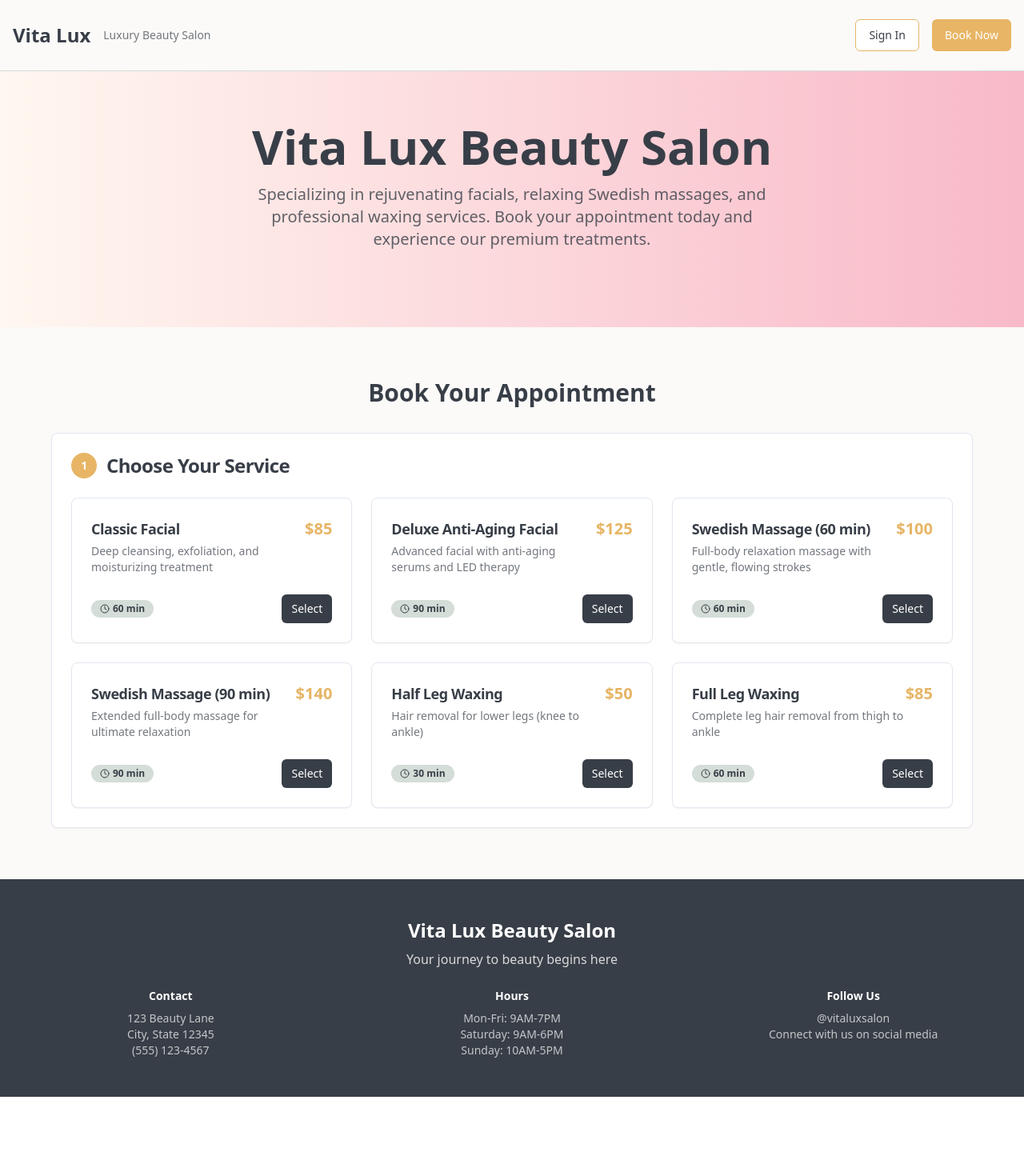
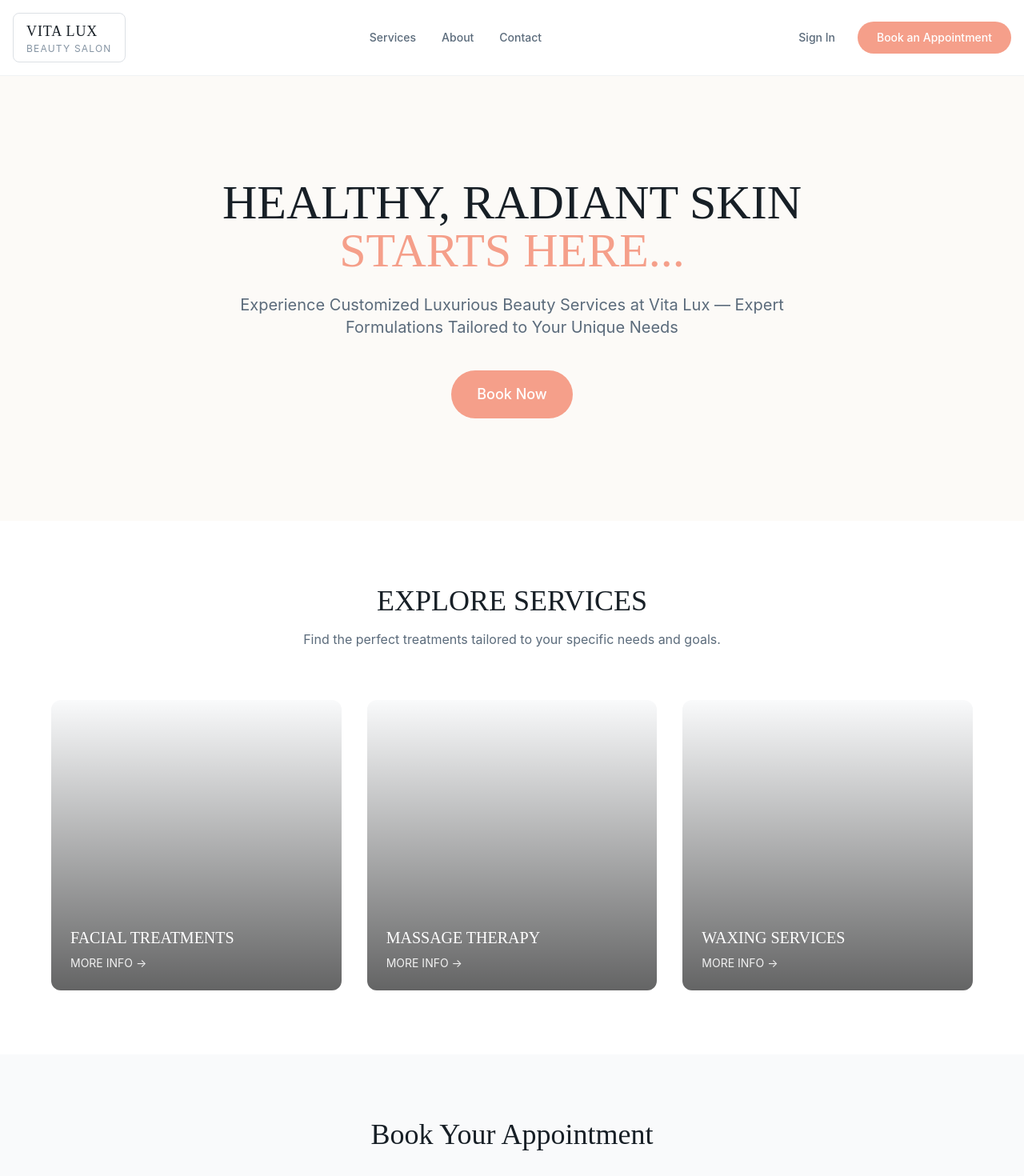
Before and after one commit to Victoria-Lux/vita-lux-book-beauty, a React (Vite) app: page / in a window 1280 px wide. Shown: the top 1470 px of the page at 80% size. Before the commit the page ends 1371 px from the top, so only its background shows below. Built offline with nearby package versions, Linux system fonts and the light colour scheme.

Commit message:
Refactor: Apply design theme from example
Implement the design theme from the provided screenshots, including color scheme, typography, and layout adjustments.

```diff
--- a/src/components/Header.tsx
+++ b/src/components/Header.tsx
@@ -1,28 +1,43 @@
+
 import { Button } from "@/components/ui/button";
 
 const Header = () => {
   return (
-    <header className="bg-salon-warm-white border-b border-salon-sage">
-      <div className="container mx-auto px-4 py-6">
+    <header className="bg-salon-white border-b border-salon-gray-100 sticky top-0 z-50">
+      <div className="container mx-auto px-4 py-4">
         <div className="flex justify-between items-center">
           <div className="flex items-center space-x-4">
-            <div className="text-2xl font-bold text-salon-charcoal">
-              Vita Lux
-            </div>
-            <div className="text-sm text-salon-charcoal/70 hidden md:block">
-              Luxury Beauty Salon
+            <div className="border border-salon-gray-200 px-4 py-2 rounded-sm">
+              <div className="text-lg font-playfair font-medium text-salon-charcoal tracking-wider">
+                VITA LUX
+              </div>
+              <div className="text-xs text-salon-gray-400 tracking-widest uppercase">
+                BEAUTY SALON
+              </div>
             </div>
           </div>
 
-          <div className="flex items-center space-x-4">
+          <nav className="hidden md:flex items-center space-x-8">
+            <a href="#" className="text-salon-gray-600 hover:text-salon-charcoal transition-colors text-sm font-medium">
+              Services
+            </a>
+            <a href="#" className="text-salon-gray-600 hover:text-salon-charcoal transition-colors text-sm font-medium">
+              About
+            </a>
+            <a href="#" className="text-salon-gray-600 hover:text-salon-charcoal transition-colors text-sm font-medium">
+              Contact
+            </a>
+          </nav>
+
+          <div className="flex items-center space-x-3">
             <Button
-              variant="outline"
-              className="border-salon-gold text-salon-charcoal hover:bg-salon-cream"
+              variant="ghost"
+              className="text-salon-gray-600 hover:text-salon-charcoal hover:bg-salon-gray-50"
             >
               Sign In
             </Button>
-            <Button className="bg-salon-gold hover:bg-salon-gold-light text-white">
-              Book Now
+            <Button className="bg-salon-coral hover:bg-salon-coral-dark text-white font-medium px-6 py-2 rounded-full">
+              Book an Appointment
             </Button>
           </div>
         </div>
--- a/src/index.css
+++ b/src/index.css
@@ -1,106 +1,90 @@
+
 @tailwind base;
 @tailwind components;
 @tailwind utilities;
 
-/* Definition of the design system. All colors, gradients, fonts, etc should be defined here. */
+/* Import Google Fonts */
+@import url('https://fonts.googleapis.com/css2?family=Inter:wght@300;400;500;600;700&family=Playfair+Display:wght@400;500;600;700&display=swap');
 
-/* Vita Lux Beauty Salon Design System */
+/* Tanya Martin Inspired Design System */
 :root {
-  /* Luxury Beauty Salon Color Palette */
-  --salon-gold: 37 73% 65%;
-  --salon-gold-light: 37 73% 75%;
-  --salon-rose: 346 83% 85%;
-  --salon-cream: 30 100% 97%;
-  --salon-warm-white: 30 25% 98%;
-  --salon-charcoal: 218 12% 25%;
-  --salon-sage: 140 12% 85%;
+  /* Elegant Beauty Salon Color Palette - Inspired by Tanya Martin */
+  --salon-coral: 12 84% 75%;        /* Soft coral/salmon - main accent */
+  --salon-coral-light: 12 84% 82%;  /* Lighter coral for hover states */
+  --salon-coral-dark: 12 84% 68%;   /* Darker coral for active states */
+  --salon-cream: 30 50% 98%;        /* Warm cream background */
+  --salon-white: 0 0% 100%;         /* Pure white */
+  --salon-gray-50: 210 20% 98%;     /* Very light gray */
+  --salon-gray-100: 210 17% 95%;    /* Light gray */
+  --salon-gray-200: 210 16% 88%;    /* Medium light gray */
+  --salon-gray-400: 210 14% 58%;    /* Medium gray */
+  --salon-gray-600: 210 15% 42%;    /* Dark gray */
+  --salon-gray-800: 210 24% 16%;    /* Very dark gray */
+  --salon-charcoal: 210 24% 12%;    /* Deep charcoal for text */
 }
 
 @layer base {
   :root {
     --background: 0 0% 100%;
-    --foreground: 222.2 84% 4.9%;
+    --foreground: 210 24% 12%;
 
     --card: 0 0% 100%;
-    --card-foreground: 222.2 84% 4.9%;
+    --card-foreground: 210 24% 12%;
 
     --popover: 0 0% 100%;
-    --popover-foreground: 222.2 84% 4.9%;
+    --popover-foreground: 210 24% 12%;
 
-    --primary: 222.2 47.4% 11.2%;
-    --primary-foreground: 210 40% 98%;
+    --primary: 12 84% 75%;
+    --primary-foreground: 0 0% 100%;
 
-    --secondary: 210 40% 96.1%;
-    --secondary-foreground: 222.2 47.4% 11.2%;
+    --secondary: 210 20% 98%;
+    --secondary-foreground: 210 24% 12%;
 
-    --muted: 210 40% 96.1%;
-    --muted-foreground: 215.4 16.3% 46.9%;
+    --muted: 210 17% 95%;
+    --muted-foreground: 210 14% 58%;
 
-    --accent: 210 40% 96.1%;
-    --accent-foreground: 222.2 47.4% 11.2%;
+    --accent: 210 17% 95%;
+    --accent-foreground: 210 24% 12%;
 
     --destructive: 0 84.2% 60.2%;
     --destructive-foreground: 210 40% 98%;
 
-    --border: 214.3 31.8% 91.4%;
-    --input: 214.3 31.8% 91.4%;
-    --ring: 222.2 84% 4.9%;
+    --border: 210 16% 88%;
+    --input: 210 16% 88%;
+    --ring: 12 84% 75%;
 
-    --radius: 0.5rem;
+    --radius: 0.75rem;
 
     --sidebar-background: 0 0% 98%;
-
     --sidebar-foreground: 240 5.3% 26.1%;
-
     --sidebar-primary: 240 5.9% 10%;
-
     --sidebar-primary-foreground: 0 0% 98%;
-
     --sidebar-accent: 240 4.8% 95.9%;
-
     --sidebar-accent-foreground: 240 5.9% 10%;
-
     --sidebar-border: 220 13% 91%;
-
     --sidebar-ring: 217.2 91.2% 59.8%;
   }
 
   .dark {
-    --background: 222.2 84% 4.9%;
-    --foreground: 210 40% 98%;
-
-    --card: 222.2 84% 4.9%;
-    --card-foreground: 210 40% 98%;
-
-    --popover: 222.2 84% 4.9%;
-    --popover-foreground: 210 40% 98%;
-
-    --primary: 210 40% 98%;
-    --primary-foreground: 222.2 47.4% 11.2%;
-
-    --secondary: 217.2 32.6% 17.5%;
-    --secondary-foreground: 210 40% 98%;
-
-    --muted: 217.2 32.6% 17.5%;
-    --muted-foreground: 215 20.2% 65.1%;
-
-    --accent: 217.2 32.6% 17.5%;
-    --accent-foreground: 210 40% 98%;
-
+    --background: 210 24% 12%;
+    --foreground: 210 20% 98%;
+    --card: 210 24% 12%;
+    --card-foreground: 210 20% 98%;
+    --popover: 210 24% 12%;
+    --popover-foreground: 210 20% 98%;
+    --primary: 12 84% 75%;
+    --primary-foreground: 210 24% 12%;
+    --secondary: 210 24% 16%;
+    --secondary-foreground: 210 20% 98%;
+    --muted: 210 24% 16%;
+    --muted-foreground: 210 14% 58%;
+    --accent: 210 24% 16%;
+    --accent-foreground: 210 20% 98%;
     --destructive: 0 62.8% 30.6%;
     --destructive-foreground: 210 40% 98%;
-
-    --border: 217.2 32.6% 17.5%;
-    --input: 217.2 32.6% 17.5%;
-    --ring: 212.7 26.8% 83.9%;
-    --sidebar-background: 240 5.9% 10%;
-    --sidebar-foreground: 240 4.8% 95.9%;
-    --sidebar-primary: 224.3 76.3% 48%;
-    --sidebar-primary-foreground: 0 0% 100%;
-    --sidebar-accent: 240 3.7% 15.9%;
-    --sidebar-accent-foreground: 240 4.8% 95.9%;
-    --sidebar-border: 240 3.7% 15.9%;
-    --sidebar-ring: 217.2 91.2% 59.8%;
+    --border: 210 24% 16%;
+    --input: 210 24% 16%;
+    --ring: 12 84% 75%;
   }
 }
 
@@ -110,6 +94,11 @@
   }
 
   body {
-    @apply bg-background text-foreground;
+    @apply bg-background text-foreground font-inter;
+    font-feature-settings: "rlig" 1, "calt" 1;
+  }
+
+  h1, h2, h3, h4, h5, h6 {
+    @apply font-playfair;
   }
 }
--- a/src/pages/Index.tsx
+++ b/src/pages/Index.tsx
@@ -1,3 +1,4 @@
+
 import { useState } from "react";
 import Header from "@/components/Header";
 import ServiceCard from "@/components/ServiceCard";
@@ -112,35 +113,78 @@ const Index = () => {
   const selectedProviderData = providers.find(p => p.id === selectedProvider);
 
   return (
-    <div className="min-h-screen bg-salon-warm-white">
+    <div className="min-h-screen bg-salon-white">
       <Header />
 
-      {/* Hero Section */}
-      <section className="bg-gradient-to-r from-salon-cream to-salon-rose py-16">
-        <div className="container mx-auto px-4 text-center">
-          <h1 className="text-4xl md:text-6xl font-bold text-salon-charcoal mb-4">
-            Vita Lux Beauty Salon
-          </h1>
-          <p className="text-xl text-salon-charcoal/80 mb-8 max-w-2xl mx-auto">
-            Specializing in rejuvenating facials, relaxing Swedish massages, and professional waxing services.
-            Book your appointment today and experience our premium treatments.
-          </p>
+      {/* Hero Section - Inspired by Tanya Martin's clean, elegant style */}
+      <section className="bg-salon-cream py-20 lg:py-32">
+        <div className="container mx-auto px-4">
+          <div className="max-w-4xl mx-auto text-center">
+            <h1 className="text-4xl md:text-5xl lg:text-6xl font-playfair font-medium text-salon-charcoal mb-6 leading-tight">
+              HEALTHY, RADIANT SKIN<br />
+              <span className="text-salon-coral">STARTS HERE...</span>
+            </h1>
+            <p className="text-lg md:text-xl text-salon-gray-600 mb-10 max-w-3xl mx-auto leading-relaxed">
+              Experience Customized Luxurious Beauty Services at Vita Lux — Expert Formulations Tailored to Your Unique Needs
+            </p>
+            <button className="bg-salon-coral hover:bg-salon-coral-dark text-white font-medium px-8 py-4 rounded-full text-lg transition-all duration-300 transform hover:scale-105">
+              Book Now
+            </button>
+          </div>
+        </div>
+      </section>
+
+      {/* Services Preview Section */}
+      <section className="py-20 bg-salon-white">
+        <div className="container mx-auto px-4">
+          <div className="text-center mb-16">
+            <h2 className="text-3xl md:text-4xl font-playfair font-medium text-salon-charcoal mb-4">
+              EXPLORE SERVICES
+            </h2>
+            <p className="text-salon-gray-600 max-w-2xl mx-auto">
+              Find the perfect treatments tailored to your specific needs and goals.
+            </p>
+          </div>
+
+          <div className="grid grid-cols-1 md:grid-cols-3 gap-8 max-w-6xl mx-auto">
+            <div className="group relative overflow-hidden rounded-lg bg-salon-gray-50 aspect-square">
+              <div className="absolute inset-0 bg-gradient-to-t from-black/60 to-transparent"></div>
+              <div className="absolute bottom-6 left-6 text-white">
+                <h3 className="text-xl font-playfair font-medium mb-2">FACIAL TREATMENTS</h3>
+                <p className="text-sm opacity-90">MORE INFO →</p>
+              </div>
+            </div>
+            <div className="group relative overflow-hidden rounded-lg bg-salon-gray-50 aspect-square">
+              <div className="absolute inset-0 bg-gradient-to-t from-black/60 to-transparent"></div>
+              <div className="absolute bottom-6 left-6 text-white">
+                <h3 className="text-xl font-playfair font-medium mb-2">MASSAGE THERAPY</h3>
+                <p className="text-sm opacity-90">MORE INFO →</p>
+              </div>
+            </div>
+            <div className="group relative overflow-hidden rounded-lg bg-salon-gray-50 aspect-square">
+              <div className="absolute inset-0 bg-gradient-to-t from-black/60 to-transparent"></div>
+              <div className="absolute bottom-6 left-6 text-white">
+                <h3 className="text-xl font-playfair font-medium mb-2">WAXING SERVICES</h3>
+                <p className="text-sm opacity-90">MORE INFO →</p>
+              </div>
+            </div>
+          </div>
         </div>
       </section>
 
       {/* Booking Section */}
-      <section className="container mx-auto px-4 py-16">
+      <section className="container mx-auto px-4 py-20 bg-salon-gray-50">
         <div className="max-w-6xl mx-auto">
-          <h2 className="text-3xl font-bold text-salon-charcoal mb-8 text-center">
+          <h2 className="text-3xl md:text-4xl font-playfair font-medium text-salon-charcoal mb-12 text-center">
             Book Your Appointment
           </h2>
 
           <div className="space-y-12">
             {/* Step 1: Select Service */}
-            <Card>
-              <CardHeader>
-                <CardTitle className="text-salon-charcoal flex items-center">
-                  <span className="bg-salon-gold text-white rounded-full w-8 h-8 flex items-center justify-center mr-3 text-sm font-bold">
+            <Card className="border-salon-gray-200 shadow-sm">
+              <CardHeader className="pb-4">
+                <CardTitle className="text-salon-charcoal flex items-center text-xl font-playfair">
+                  <span className="bg-salon-coral text-white rounded-full w-8 h-8 flex items-center justify-center mr-4 text-sm font-bold">
                     1
                   </span>
                   Choose Your Service
@@ -162,10 +206,10 @@ const Index = () => {
 
             {/* Step 2: Select Provider */}
             {selectedService && (
-              <Card>
-                <CardHeader>
-                  <CardTitle className="text-salon-charcoal flex items-center">
-                    <span className="bg-salon-gold text-white rounded-full w-8 h-8 flex items-center justify-center mr-3 text-sm font-bold">
+              <Card className="border-salon-gray-200 shadow-sm">
+                <CardHeader className="pb-4">
+                  <CardTitle className="text-salon-charcoal flex items-center text-xl font-playfair">
+                    <span className="bg-salon-coral text-white rounded-full w-8 h-8 flex items-center justify-center mr-4 text-sm font-bold">
                       2
                     </span>
                     Choose Your Provider
@@ -188,10 +232,10 @@ const Index = () => {
 
             {/* Step 3: Select Date & Time */}
             {selectedProvider && (
-              <Card>
-                <CardHeader>
-                  <CardTitle className="text-salon-charcoal flex items-center">
-                    <span className="bg-salon-gold text-white rounded-full w-8 h-8 flex items-center justify-center mr-3 text-sm font-bold">
+              <Card className="border-salon-gray-200 shadow-sm">
+                <CardHeader className="pb-4">
+                  <CardTitle className="text-salon-charcoal flex items-center text-xl font-playfair">
+                    <span className="bg-salon-coral text-white rounded-full w-8 h-8 flex items-center justify-center mr-4 text-sm font-bold">
                       3
                     </span>
                     Pick Date & Time
@@ -212,10 +256,10 @@ const Index = () => {
             {selectedTime && (
               <div>
                 <div className="flex items-center mb-6">
-                  <span className="bg-salon-gold text-white rounded-full w-8 h-8 flex items-center justify-center mr-3 text-sm font-bold">
+                  <span className="bg-salon-coral text-white rounded-full w-8 h-8 flex items-center justify-center mr-4 text-sm font-bold">
                     4
                   </span>
-                  <h3 className="text-2xl font-bold text-salon-charcoal">Complete Your Booking</h3>
+                  <h3 className="text-2xl font-playfair font-medium text-salon-charcoal">Complete Your Booking</h3>
                 </div>
                 <BookingForm
                   selectedService={selectedServiceData?.name}
@@ -232,29 +276,36 @@ const Index = () => {
       </section>
 
       {/* Footer */}
-      <footer className="bg-salon-charcoal text-white py-12">
-        <div className="container mx-auto px-4 text-center">
-          <div className="mb-6">
-            <h3 className="text-2xl font-bold mb-2">Vita Lux Beauty Salon</h3>
-            <p className="text-white/80">Your journey to beauty begins here</p>
+      <footer className="bg-salon-charcoal text-white py-16">
+        <div className="container mx-auto px-4">
+          <div className="text-center mb-8">
+            <div className="border border-salon-gray-600 px-4 py-2 rounded-sm inline-block mb-4">
+              <div className="text-xl font-playfair font-medium tracking-wider">
+                VITA LUX
+              </div>
+              <div className="text-xs text-salon-gray-400 tracking-widest uppercase">
+                BEAUTY SALON
+              </div>
+            </div>
+            <p className="text-salon-gray-400">Your journey to beauty begins here</p>
           </div>
-          <div className="grid grid-cols-1 md:grid-cols-3 gap-8 text-sm">
-            <div>
-              <h4 className="font-semibold mb-2">Contact</h4>
-              <p className="text-white/70">123 Beauty Lane</p>
-              <p className="text-white/70">City, State 12345</p>
-              <p className="text-white/70">(555) 123-4567</p>
+          <div className="grid grid-cols-1 md:grid-cols-3 gap-8 text-sm max-w-4xl mx-auto">
+            <div className="text-center">
+              <h4 className="font-semibold mb-3 text-white">Contact</h4>
+              <p className="text-salon-gray-400">123 Beauty Lane</p>
+              <p className="text-salon-gray-400">City, State 12345</p>
+              <p className="text-salon-gray-400">(555) 123-4567</p>
             </div>
-            <div>
-              <h4 className="font-semibold mb-2">Hours</h4>
-              <p className="text-white/70">Mon-Fri: 9AM-7PM</p>
-              <p className="text-white/70">Saturday: 9AM-6PM</p>
-              <p className="text-white/70">Sunday: 10AM-5PM</p>
+            <div className="text-center">
+              <h4 className="font-semibold mb-3 text-white">Hours</h4>
+              <p className="text-salon-gray-400">Mon-Fri: 9AM-7PM</p>
+              <p className="text-salon-gray-400">Saturday: 9AM-6PM</p>
+              <p className="text-salon-gray-400">Sunday: 10AM-5PM</p>
             </div>
-            <div>
-              <h4 className="font-semibold mb-2">Follow Us</h4>
-              <p className="text-white/70">@vitaluxsalon</p>
-              <p className="text-white/70">Connect with us on social media</p>
+            <div className="text-center">
+              <h4 className="font-semibold mb-3 text-white">Follow Us</h4>
+              <p className="text-salon-gray-400">@vitaluxsalon</p>
+              <p className="text-salon-gray-400">Connect with us on social media</p>
             </div>
           </div>
         </div>
--- a/tailwind.config.ts
+++ b/tailwind.config.ts
@@ -1,3 +1,4 @@
+
 import type { Config } from "tailwindcss";
 
 export default {
@@ -18,6 +19,10 @@ export default {
 			}
 		},
 		extend: {
+			fontFamily: {
+				'inter': ['Inter', 'sans-serif'],
+				'playfair': ['Playfair Display', 'serif'],
+			},
 			colors: {
 				border: 'hsl(var(--border))',
 				input: 'hsl(var(--input))',
@@ -25,13 +30,18 @@ export default {
 				background: 'hsl(var(--background))',
 				foreground: 'hsl(var(--foreground))',
 				salon: {
-					gold: 'hsl(var(--salon-gold))',
-					'gold-light': 'hsl(var(--salon-gold-light))',
-					rose: 'hsl(var(--salon-rose))',
+					coral: 'hsl(var(--salon-coral))',
+					'coral-light': 'hsl(var(--salon-coral-light))',
+					'coral-dark': 'hsl(var(--salon-coral-dark))',
 					cream: 'hsl(var(--salon-cream))',
-					'warm-white': 'hsl(var(--salon-warm-white))',
+					white: 'hsl(var(--salon-white))',
+					'gray-50': 'hsl(var(--salon-gray-50))',
+					'gray-100': 'hsl(var(--salon-gray-100))',
+					'gray-200': 'hsl(var(--salon-gray-200))',
+					'gray-400': 'hsl(var(--salon-gray-400))',
+					'gray-600': 'hsl(var(--salon-gray-600))',
+					'gray-800': 'hsl(var(--salon-gray-800))',
 					charcoal: 'hsl(var(--salon-charcoal))',
-					sage: 'hsl(var(--salon-sage))',
 				},
 				primary: {
 					DEFAULT: 'hsl(var(--primary))',
```
